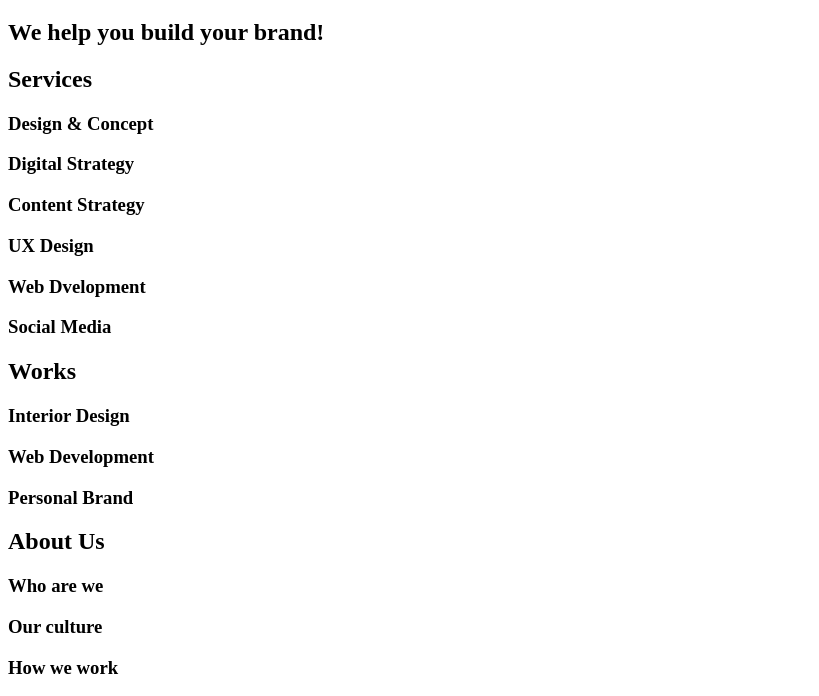
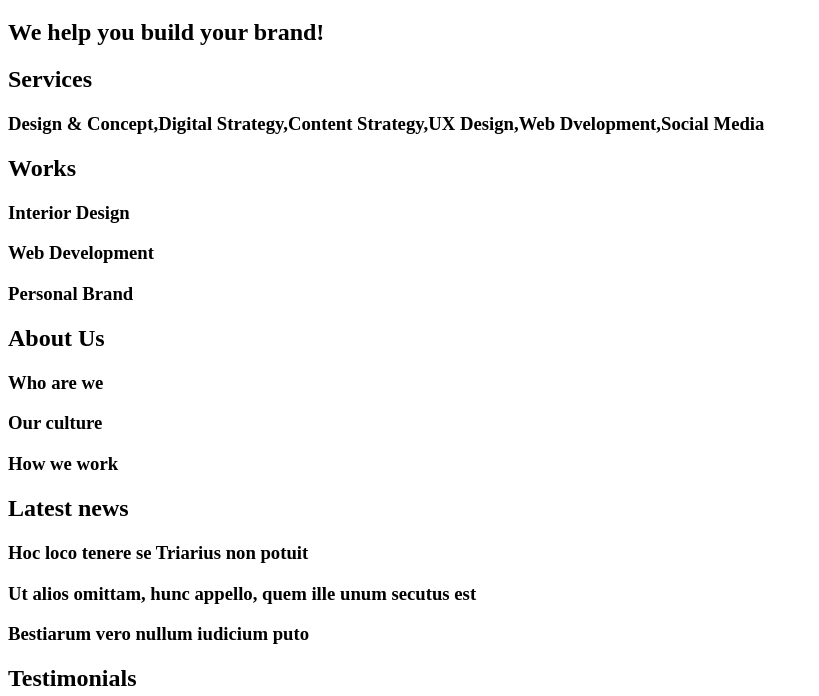
Before and after one commit to Ann-lau/alu-web_front_end, a plain HTML site: page html_advanced/10-index.html in a window 1280 px wide. Shown: the part 61-757 px from the top of the page, without its empty margins (0-819 px from the left). Drawn offline with Linux system fonts and the light colour scheme.

Commit message:
added h3 headings

```diff
--- a/html_advanced/10-index.html
+++ b/html_advanced/10-index.html
@@ -17,12 +17,7 @@
   </section>
   <section>
     <h2>Services</h2>
-    <h3>Design & Concept</h3>
-    <h3>Digital Strategy</h3>
-    <h3>Content Strategy</h3>
-    <h3>UX Design</h3>
-    <h3>Web Dvelopment</h3>
-    <h3>Social Media</h3>
+    <h3>Design & Concept,Digital Strategy,Content Strategy,UX Design,Web Dvelopment,Social Media</h3>
   </section>
   <section>
     <h2>Works</h2>
```
